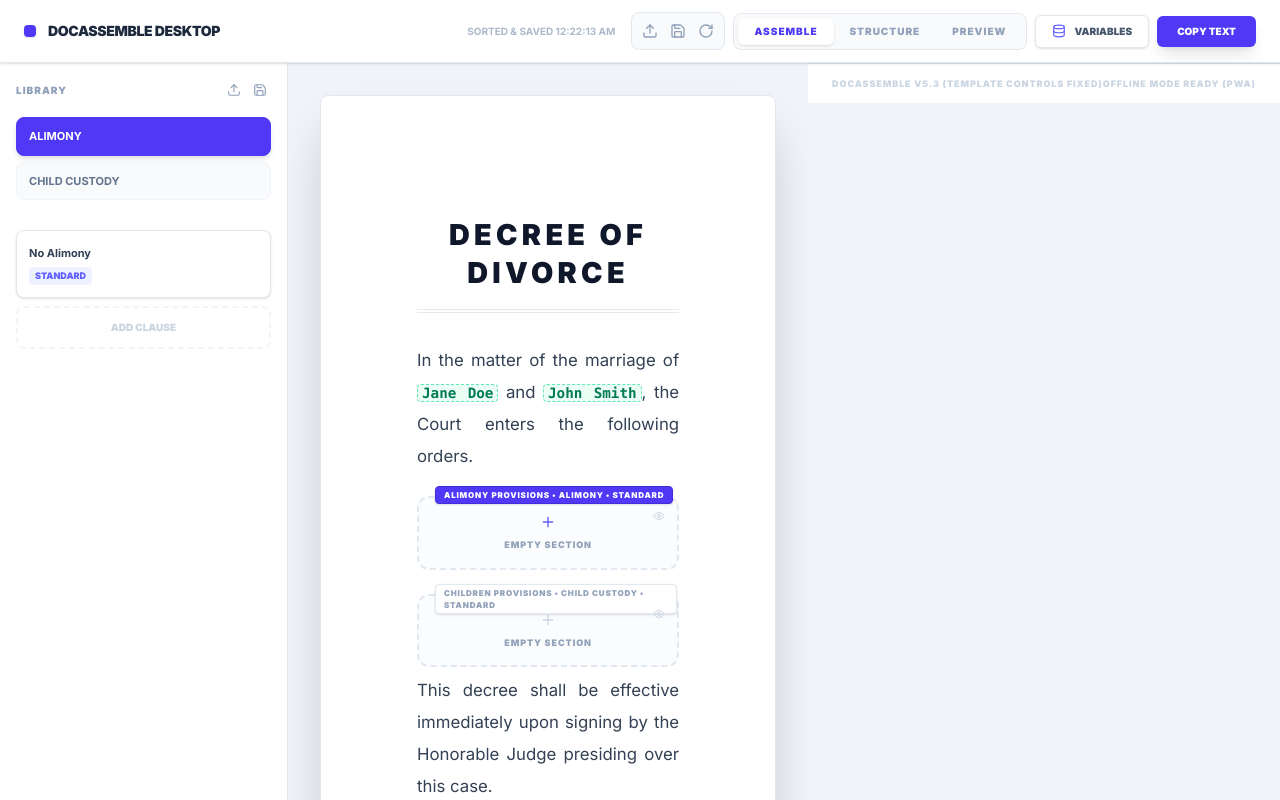
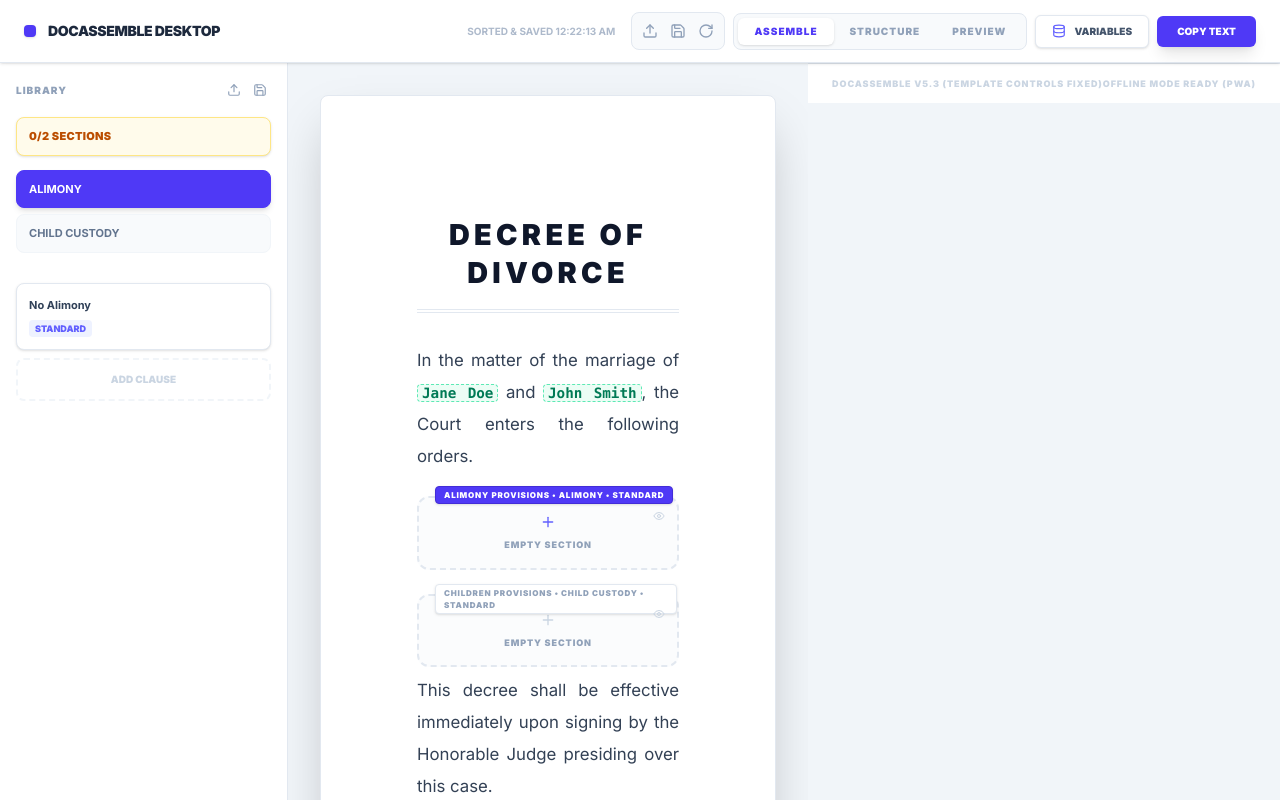
Before and after one commit to blainedwards8/DocAssemble, a React (Vite) app: page / in a window 1280 px wide. Built offline with nearby package versions, Linux system fonts and the light colour scheme.

Commit message:
feat: Add Workbox service worker for offline capabilities and initial application component.

```diff
--- a/dev-dist/sw.js
+++ b/dev-dist/sw.js
@@ -82,7 +82,7 @@ define(['./workbox-5a5d9309'], (function (workbox) { 'use strict';
     "revision": "3ca0b8505b4bec776b69afdba2768812"
   }, {
     "url": "index.html",
-    "revision": "0.jt2ol1jp4ro"
+    "revision": "0.gf2aqiiqsc"
   }], {});
   workbox.cleanupOutdatedCaches();
   workbox.registerRoute(new workbox.NavigationRoute(workbox.createHandlerBoundToURL("index.html"), {
--- a/src/App.jsx
+++ b/src/App.jsx
@@ -352,6 +352,23 @@ function App() {
 
               {viewMode === 'assemble' && (
                 <div className="flex flex-col gap-1.5">
+                  {/* Progress Indicator */}
+                  {(() => {
+                    const totalSlots = parsedTemplate.filter(i => i.type === 'slot').length;
+                    const filledSlots = parsedTemplate.filter(i => i.type === 'slot' && i.value).length;
+                    const isAllFilled = totalSlots > 0 && totalSlots === filledSlots;
+
+                    return (
+                        <div className={`mb-2 px-3 py-2.5 rounded-lg border flex items-center justify-between shadow-sm ${isAllFilled ? 'bg-emerald-50 border-emerald-200 text-emerald-700' : 'bg-amber-50 border-amber-200 text-amber-700'}`}>
+                        <div className="flex items-center gap-2">
+                            <Icon name={isAllFilled ? "CheckCircle2" : "AlertCircle"} size={16} />
+                            <span className="text-[11px] font-black uppercase tracking-wide">{filledSlots}/{totalSlots} Sections</span>
+                        </div>
+                        {isAllFilled && <span className="text-[9px] font-black uppercase bg-emerald-100 px-1.5 py-0.5 rounded">Ready</span>}
+                        </div>
+                    );
+                  })()}
+
                   {activeCategories.map(cat => {
                     const relevantSlots = parsedTemplate.filter(item => item.type === 'slot' && item.category === cat);
                     const isComplete = relevantSlots.length > 0 && relevantSlots.every(slot => slot.value !== null);
```
